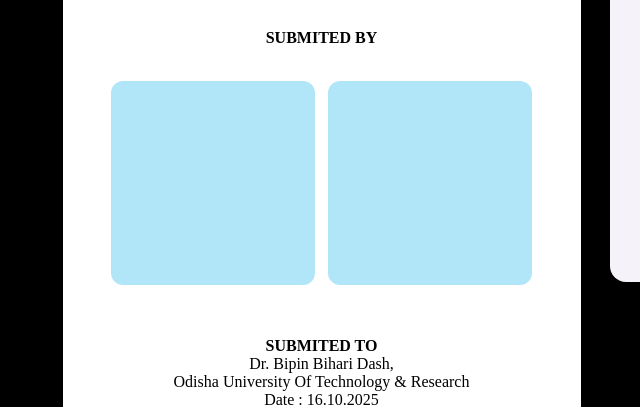
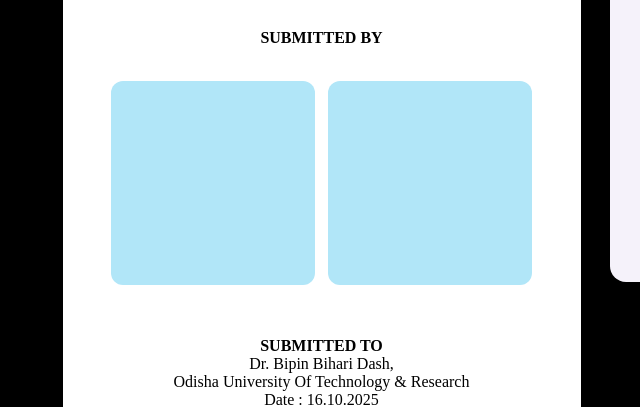
Before and after one commit to sahoo-subhasish/cerw-labcover, a plain HTML site: page index.html in a window 1280 px wide. Shown: the part 293-700 px from the top of the page, 13-653 px from the left. Drawn offline with nearby package versions, Linux system fonts and the light colour scheme.

Commit message:
Update index.html
spelling correction

```diff
--- a/index.html
+++ b/index.html
@@ -30,7 +30,7 @@
 
         <div class="submitted-by">
             <p>
-                SUBMITED BY
+                SUBMITTED BY
             </p>
         </div>
         <div class="contain">
@@ -44,7 +44,7 @@
 
         <div class="submitted-to">
             <p>
-                <span>SUBMITED TO</span>
+                <span>SUBMITTED TO</span>
                 <span>Dr. Bipin Bihari Dash,</span>
                 <span>Odisha University Of Technology & Research</span>
                 <span>Date : 16.10.2025</span>
```
